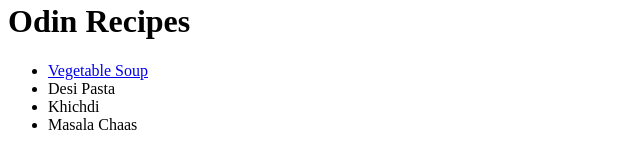
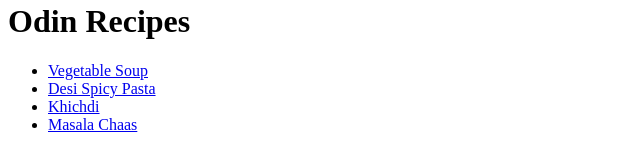
Before and after one commit to anax747/odin-recipes, a plain HTML site: page index.html in a window 1280 px wide. Shown: the part 130-298 px from the top of the page, without its empty margins (0-640 px from the left). Drawn offline with Linux system fonts and the light colour scheme.

Commit message:
added links, images

```diff
--- a/index.html
+++ b/index.html
@@ -11,9 +11,9 @@
 
     <ul>
         <li><a href="recipes/soup.html">Vegetable Soup</a></li>
-        <li><a href="recipes/pasta.html"></a>Desi Pasta</li>
-        <li><a href="recipes/khichdi.html"></a>Khichdi</li>
-        <li><a href="recipes/chaas.html"></a>Masala Chaas</li>
+        <li><a href="recipes/pasta.html">Desi Spicy Pasta</a></li>
+        <li><a href="recipes/khichdi.html">Khichdi</a></li>
+        <li><a href="recipes/chaas.html">Masala Chaas</a></li>
     </ul>
 
 
```
